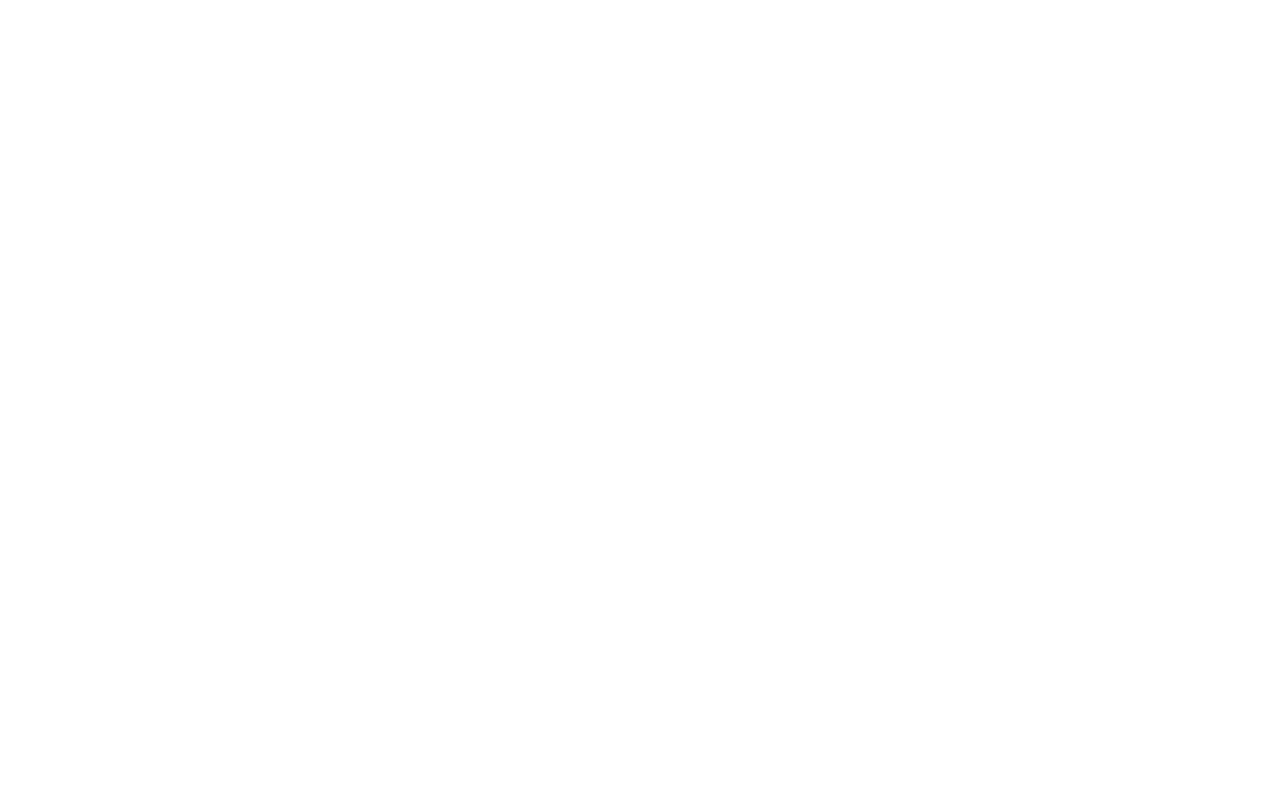
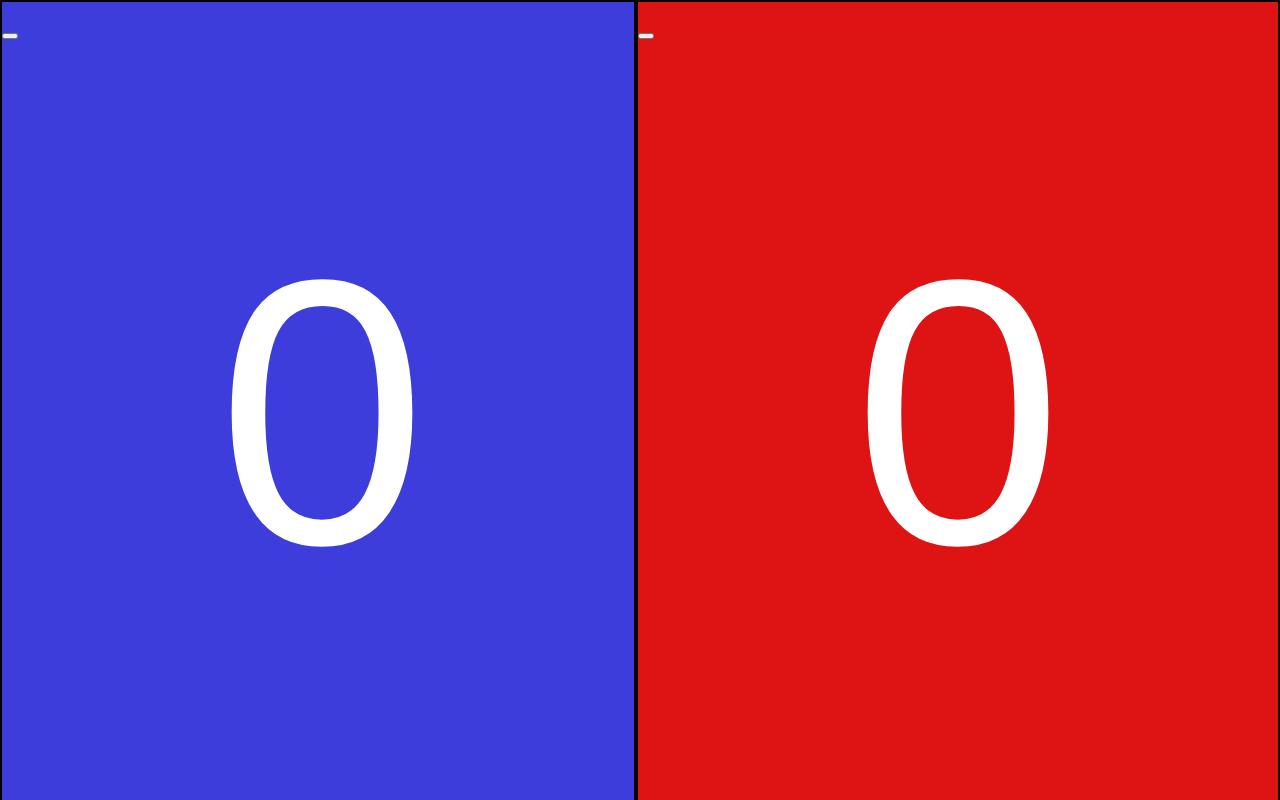
Before and after one commit to jannickbraendel/sdr-quiz-points, an Angular app: page / in a window 1280 px wide. Both pictures are taken after a click on the button "Weiter". Built offline with nearby package versions, Linux system fonts and the light colour scheme.

Commit message:
first dialog works now, normal counter buttons

```diff
--- a/src/app/app.component.css
+++ b/src/app/app.component.css
@@ -0,0 +1,34 @@
+h2 {
+    font-family: 'Courier New', Courier, monospace;
+    text-align: center;
+}
+
+mat-dialog-content {
+    background-color: rgb(42, 92, 130)
+}
+
+mat-button-toggle-group {
+    left: 11%;
+
+}
+
+.mat-button-toggle {
+    font-family: 'Courier New', Courier, monospace;
+    font-weight: bold;
+    color: orange;
+    border-style: solid;
+}
+
+.mat-button-toggle:hover {
+    background-color: orange;
+    color: white !important;
+    border-style: solid;
+    border-color: darkorange;
+}
+
+.mat-button-toggle-checked {
+    background-color: orange !important;
+    border-style: solid;
+    border-color: darkorange;
+
+}
--- a/src/app/app.component.html
+++ b/src/app/app.component.html
@@ -1,12 +1,19 @@
-<ng-template #startDialog>
+<ng-template id="dialogTemplate" #startDialog>
     <h2>Spielmodus</h2>
     <mat-dialog-content>
         <mat-button-toggle-group #group="matButtonToggleGroup">
-            <mat-button-toggle value="boxes">Feste Punktzahl</mat-button-toggle>
-            <mat-button-toggle value="counter">Variable Punktzahl</mat-button-toggle>
+            <mat-button-toggle value="boxes" (change)="onToggleChange($event.value)">Feste Punktzahl</mat-button-toggle>
+            <mat-button-toggle value="counter" (change)="onToggleChange($event.value)">Variable
+                Punktzahl</mat-button-toggle>
         </mat-button-toggle-group>
     </mat-dialog-content>
-    <mat-dialog-actions align="end">
-        <button mat-button matDialogClose color="primary">Weiter</button>
+    <mat-dialog-actions align="center">
+        <button type="submit" (click)="loadCounter()" mat-raised-button matDialogClose color="accent">Weiter</button>
     </mat-dialog-actions>
 </ng-template>
+<div *ngIf="this.loadComponent && !this.boxCounter">
+    <counter></counter>
+</div>
+<div *ngIf="this.loadComponent && this.boxCounter">
+    <boxes></boxes>
+</div>
--- a/src/app/app.component.ts
+++ b/src/app/app.component.ts
@@ -13,8 +13,27 @@
 
   @ViewChild('startDialog', { read: TemplateRef, static: true }) startDialog: TemplateRef<any>;
 
+  boxCounter = false;
+  loadComponent = false;
+
   ngOnInit(): void {
     console.log('OnInit!');
-    this.dialog.open(this.startDialog);
+    this.dialog.open(this.startDialog, {
+      width: '500px',
+      position: { top: '200px', left: '40%' }
+    });
+  }
+
+  loadCounter(): void {
+    this.loadComponent = true;
+  }
+
+  onToggleChange(value: String) {
+    console.log(value)
+    if (value == "boxes") {
+      this.boxCounter = true;
+    } else {
+      this.boxCounter = false;
+    }
   }
 }
--- a/src/app/boxes/boxes.component.ts
+++ b/src/app/boxes/boxes.component.ts
@@ -1,7 +1,7 @@
 import { Component } from '@angular/core';
 
 @Component({
-  selector: 'app-boxes',
+  selector: 'boxes',
   templateUrl: './boxes.component.html',
   styleUrls: ['./boxes.component.css']
 })
--- a/src/app/counter/counter.component.css
+++ b/src/app/counter/counter.component.css
@@ -15,14 +15,14 @@
 /* Control the left side */
 .left {
     left: 0;
-    background-color: rgb(61, 61, 220);
+    background-color: rgb(61, 61, 220) !important;
     border-right-width: 4px;
 }
 
 /* Control the right side */
 .right {
     right: 0;
-    background-color: rgb(222, 19, 19);
+    background-color: rgb(222, 19, 19) !important;
     border-left-width: 4px;
 }
 
@@ -38,3 +38,17 @@
     font-size: 10cm;
     color: white;
 }
+
+#resetButton {
+    background-color: white;
+    color: black;
+    font-size: larger;
+    position: absolute;
+    left: 45%;
+    width: 10%;
+}
+
+#resetButton:hover {
+    background-color: black;
+    color: white;
+}
--- a/src/app/counter/counter.component.html
+++ b/src/app/counter/counter.component.html
@@ -1,12 +1,18 @@
+<div>
+    <button id="resetButton" mat-raised-button (click)="resetScore()">Reset</button>
     <div class="split left">
+        <button (click)="clickLeft()">
             <div class="centered">
-        <p class="number">0</p>
+                <p class="number">{{this.leftCounter}}</p>
             </div>
+        </button>
     </div>
 
     <div class="split right">
+        <button (click)="clickRight()">
             <div class="centered">
-        <button></button>
-        <p class="number">0</p>
+                <p class="number">{{this.rightCounter}}</p>
+            </div>
+        </button>
     </div>
 </div>
--- a/src/app/counter/counter.component.ts
+++ b/src/app/counter/counter.component.ts
@@ -1,10 +1,25 @@
 import { Component } from '@angular/core';
 
 @Component({
-  selector: 'app-counter',
+  selector: 'counter',
   templateUrl: './counter.component.html',
   styleUrls: ['./counter.component.css']
 })
 export class CounterComponent {
 
+  leftCounter = 0;
+  rightCounter = 0;
+
+  clickLeft() {
+    this.leftCounter++;
+  }
+
+  clickRight() {
+    this.rightCounter++;
+  }
+
+  resetScore() {
+    this.leftCounter = 0;
+    this.rightCounter = 0;
+  }
 }
```
Lines whose indentation alone changed are shown as unchanged.
